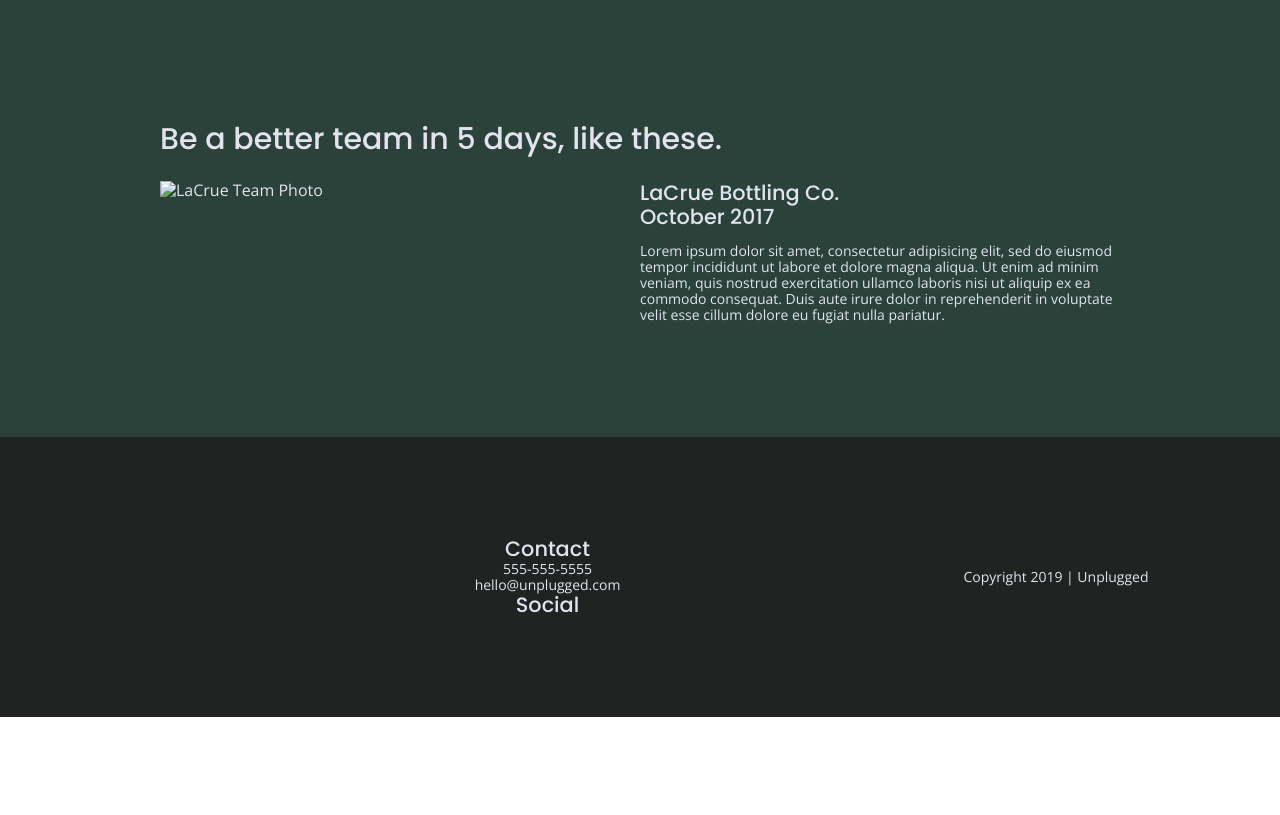
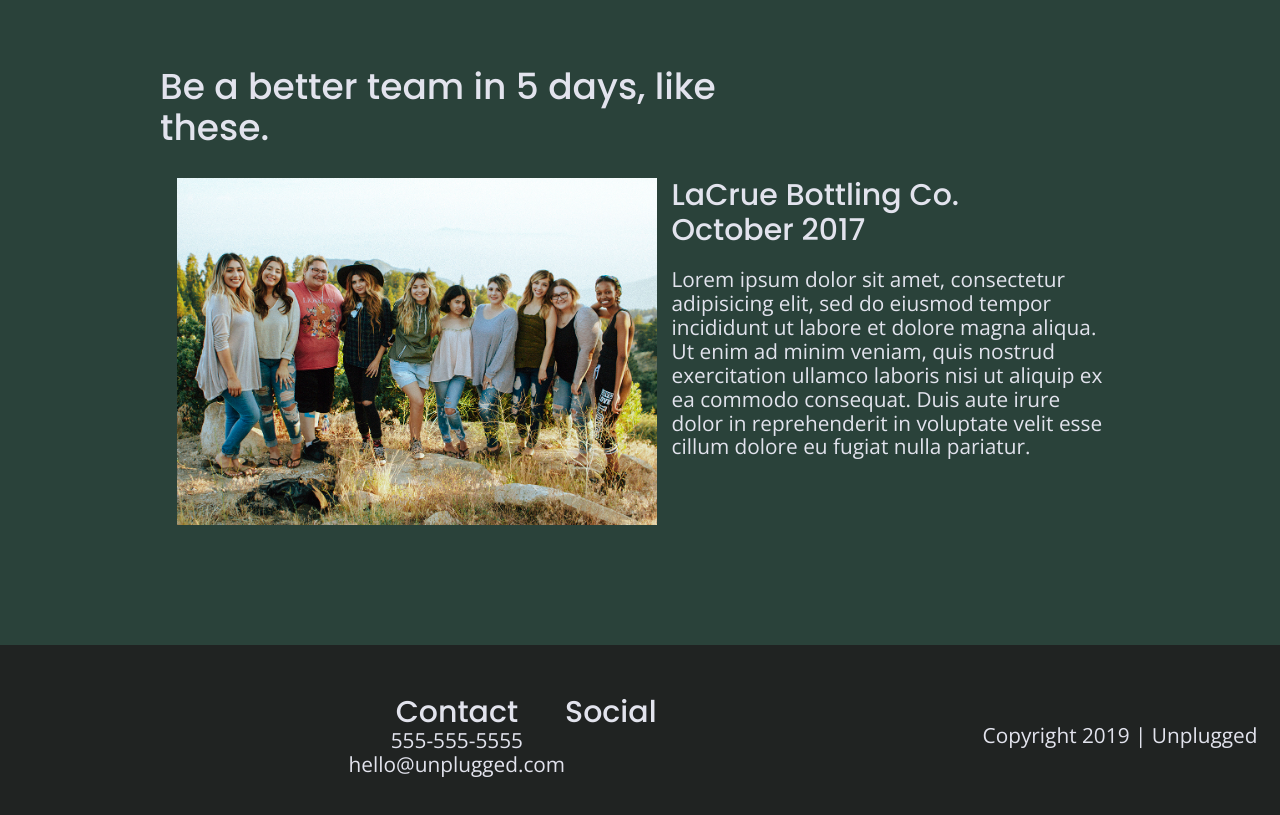
Before and after one commit to jackieceleste/206-unplugged, a website built with Parcel: page index.html in a window 1280 px wide. Shown: the part 1637-2452 px from the top of the page. Before the commit the page ends 2354 px from the top, so only its background shows below. Built offline with nearby package versions, Linux system fonts and the light colour scheme.

Commit message:
Added responsive images

```diff
--- a/css/main.css
+++ b/css/main.css
@@ -137,11 +137,11 @@ p {
 }
 
 img {
-
+  width: 100%;
 }
 
 figure {
-
+  margin: 0;
 }
 
 address {
@@ -170,14 +170,23 @@ footer {
 /*-------------------- Header Styles --------------------*/
 
 header {
-  padding: 15px 0;
+  padding: 15px;
 }
 
 header .content-wrapper {
   margin: 0;
+  display: flex;
   justify-content: center;
   align-items: center;
   flex-flow: row wrap;
+}
+
+header figure {
+    width: 60%;
+    display: flex;
+    justify-content: center;
+    align-items: center;
+    flex-flow: row wrap;
 }
 
 header-divider {
@@ -199,8 +208,8 @@ header nav ul {
   display: flex;
   justify-content: space-around;
   width: 100%;
+  padding: 0 0;
 }
-
 
 /*-------------------- Footer Styles --------------------*/
 
@@ -248,6 +257,8 @@ footer p {
   align-items: center;
   flex-flow: row wrap;
   width: 100%;
+  background: url('../img/hero-image.jpg') center no-repeat #333;
+  background-size: cover;
 }
 
 .hero-text {
@@ -293,6 +304,8 @@ input[type=button] {
   display: flex;
   justify-content: center;
   flex-flow: row wrap;
+  background: url('../img/features-background.jpg') center no-repeat #333;
+  background-size: cover;
 }
 
 .features-items {
@@ -316,6 +329,10 @@ input[type=button] {
   align-items: center;
   flex-flow: row wrap;
   background-color: #2a423a;
+}
+
+.reviews figure {
+  margin-bottom: 20px;
 }
 
 /*-------------------- Mobile Styles - About --------------------*/
@@ -468,6 +485,20 @@ input[type=button] {
      max-width: 640px;
      margin: 100px 0;
    }
+
+
+      h1 {
+        font-size: 3em;
+      }
+
+      h2 {
+        font-size: 2.25em;
+      }
+
+      h3 {
+        font-size: 1.5em;
+      }
+
    /*-------------------- Tablet Styles - Header --------------------*/
 
    header {
@@ -478,6 +509,10 @@ input[type=button] {
    header .content-wrapper {
      width: 100%;
      justify-content: space-between;
+   }
+
+   header figure {
+     width: 30%;
    }
 
    header nav {
@@ -494,24 +529,16 @@ input[type=button] {
 
     /*-------------------- Tablet Styles - Footer --------------------*/
 
-    footer .content-wrapper {
-      width: 65%;
-      margin: 100px 0;
+    .footer-content {
+      display: flex;
+      flex-flow: row wrap;
+      justify-content: space-between;
+      align-items: baseline;
     }
 
-    .footer-content {
-      display: flex;
-      justify-content: space-between;
-      align-items: center;
-    }
 
-    footer .contact {
-      margin-bottom: 0;
-    }
 
-    footer .copyright{
-      width: 100%;
-    }
+
 
     /*-------------------- Tablet Styles - Newsletter Signup --------------------*/
 
@@ -549,11 +576,17 @@ input[type=button] {
       flex-flow: row wrap;
     }
 
-    .reviews article img,
-    .reviews article .review-text {
-      display: flex;
-      flex-flow: row wrap;
+    .reviews h2 {
+      width: 66%;
+    }
+
+    .reviews figure {
       width: 50%;
+    }
+
+    .review-text {
+      width: 45%;
+      margin-left: 15px;
     }
 
     /*-------------------- Tablet Styles - About Page --------------------*/
@@ -603,6 +636,14 @@ input[type=button] {
      max-width: 960px;
    }
 
+   p {
+     font-size: 1.3em;
+   }
+
+   h3 {
+     font-size: 1.875em;
+   }
+
    /*-------------------- Desktop Styles -  Homepage --------------------*/
 
    .hero-text h1 {
@@ -626,10 +667,7 @@ input[type=button] {
      flex-basis: 200px;
    }
 
-   .reviews article img,
-   .reviews article .review-text {
-     width: 50%;
-   }
+
 
    /*-------------------- Desktop Styles -  About Page --------------------*/
 
--- a/index.html
+++ b/index.html
@@ -28,7 +28,11 @@
 <body>
     <header>
         <div class="content-wrapper">
-            <a href="#"><img src="img/unpluggedlogo.png" alt="unplugged logo"></a>
+            <figure>
+              <a href="#">
+                <img src="img/unpluggedlogo.png" alt="unplugged logo">
+              </a>
+            </figure>
             <div class="header-divider"></div>
             <nav>
                 <ul>
@@ -105,7 +109,11 @@
               <h2>Be a better team in 5 days, like these.</h2>
             </div>
               <article>
-                <img src="#" alt="LaCrue Team Photo">
+                <figure>
+                  <a href="#">
+                    <img src="img/lacrue-team.jpg" alt="LaCrue Team Photo">
+                  </a>
+                </figure>
                 <div class="review-text">
                   <h3>LaCrue Bottling Co.<br>October 2017</h3>
                   <p>Lorem ipsum dolor sit amet, consectetur adipisicing elit, sed do eiusmod tempor incididunt ut labore et dolore magna aliqua. Ut enim ad minim veniam, quis nostrud exercitation ullamco laboris nisi ut aliquip ex ea commodo consequat. Duis aute irure dolor in reprehenderit in voluptate velit esse cillum dolore eu fugiat nulla pariatur.</p>
```
